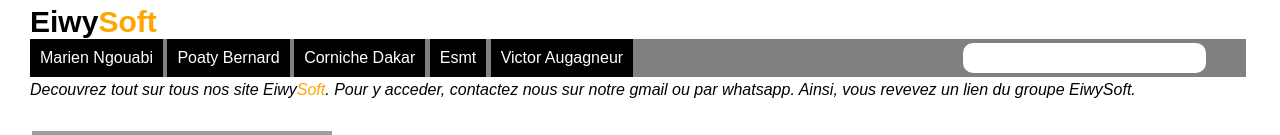
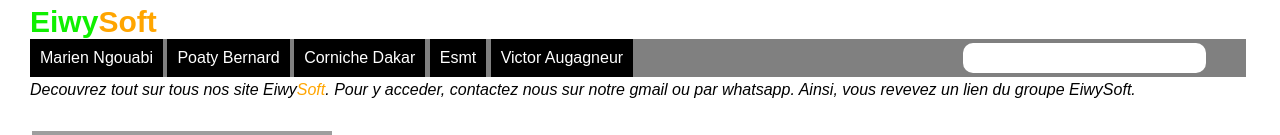
Before and after one commit to madridesoft/madridesoft.github.io, a plain HTML site: page index.html in a window 1280 px wide. Shown: the top 135 px of the page. Drawn offline with Linux system fonts and the light colour scheme; grey boxes are pictures that could not be loaded.

Commit message:
Add files via upload

```diff
--- a/main.css
+++ b/main.css
@@ -14,7 +14,7 @@ span{
   color: orange;
 }
 h2{
-  color: black;
+  color: #0ff000;
 }
 body{
   font-family: sans-serif;
```
